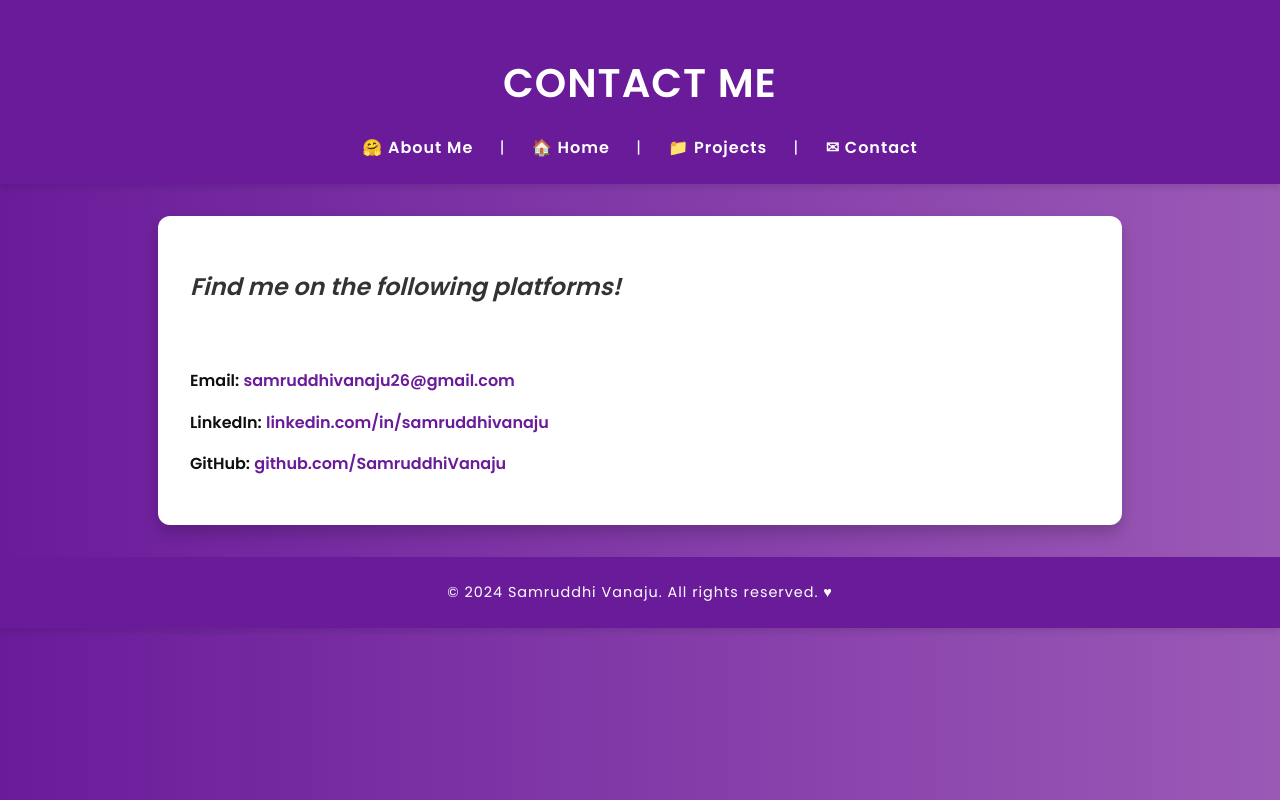
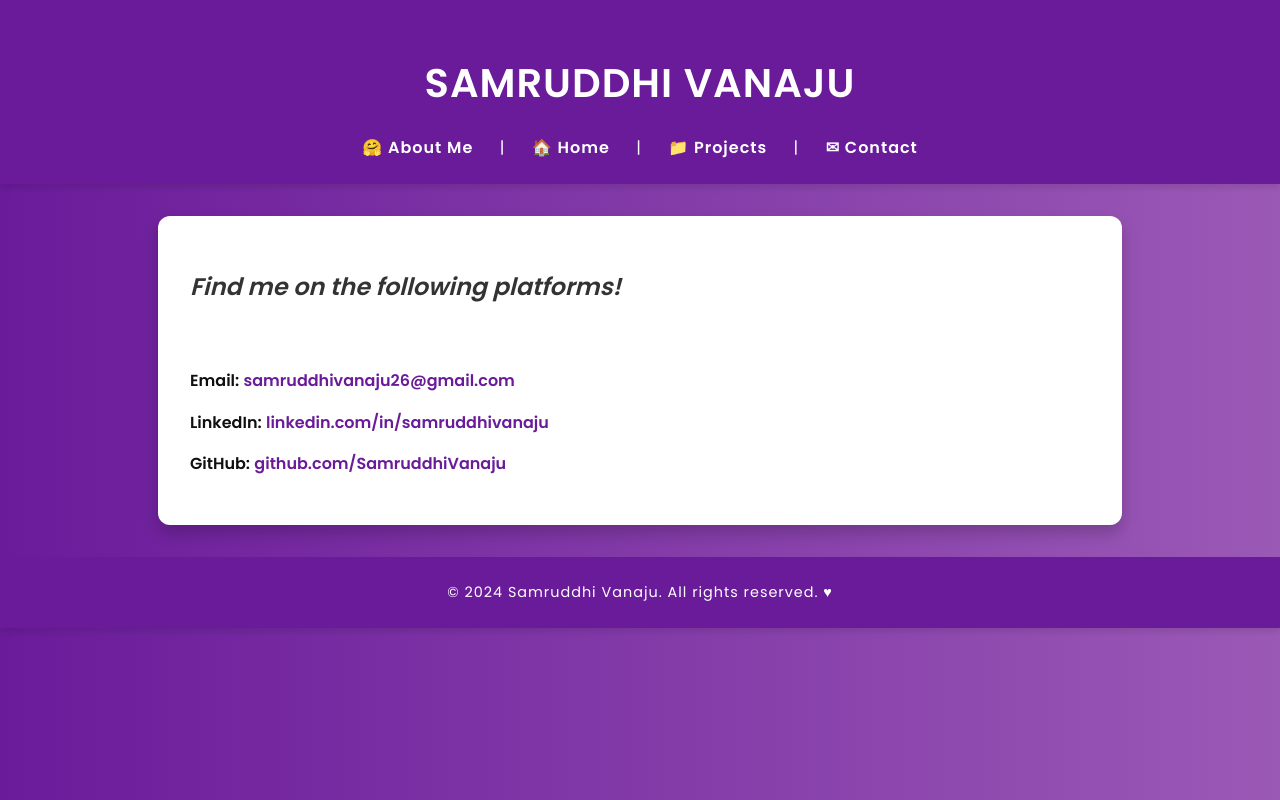
Before and after one commit to SamruddhiVanaju/SamruddhiVanaju_Portfolio, a plain HTML site: page contact.html in a window 1280 px wide. Drawn offline with Linux system fonts and the light colour scheme.

Commit message:
Update contact.html

```diff
--- a/contact.html
+++ b/contact.html
@@ -8,7 +8,7 @@
 </head>
 <body>
   <header>
-        <h1><b>CONTACT ME</b></h1>
+        <h1><b>SAMRUDDHI VANAJU</b></h1>
         <nav>
         <a href="about.html">🤗 About Me</a> &nbsp;&nbsp;&nbsp;&nbsp;|&nbsp;&nbsp;&nbsp;&nbsp;
         <a href="index.html">🏠 Home</a> &nbsp;&nbsp;&nbsp;&nbsp;|&nbsp;&nbsp;&nbsp;&nbsp;
```
